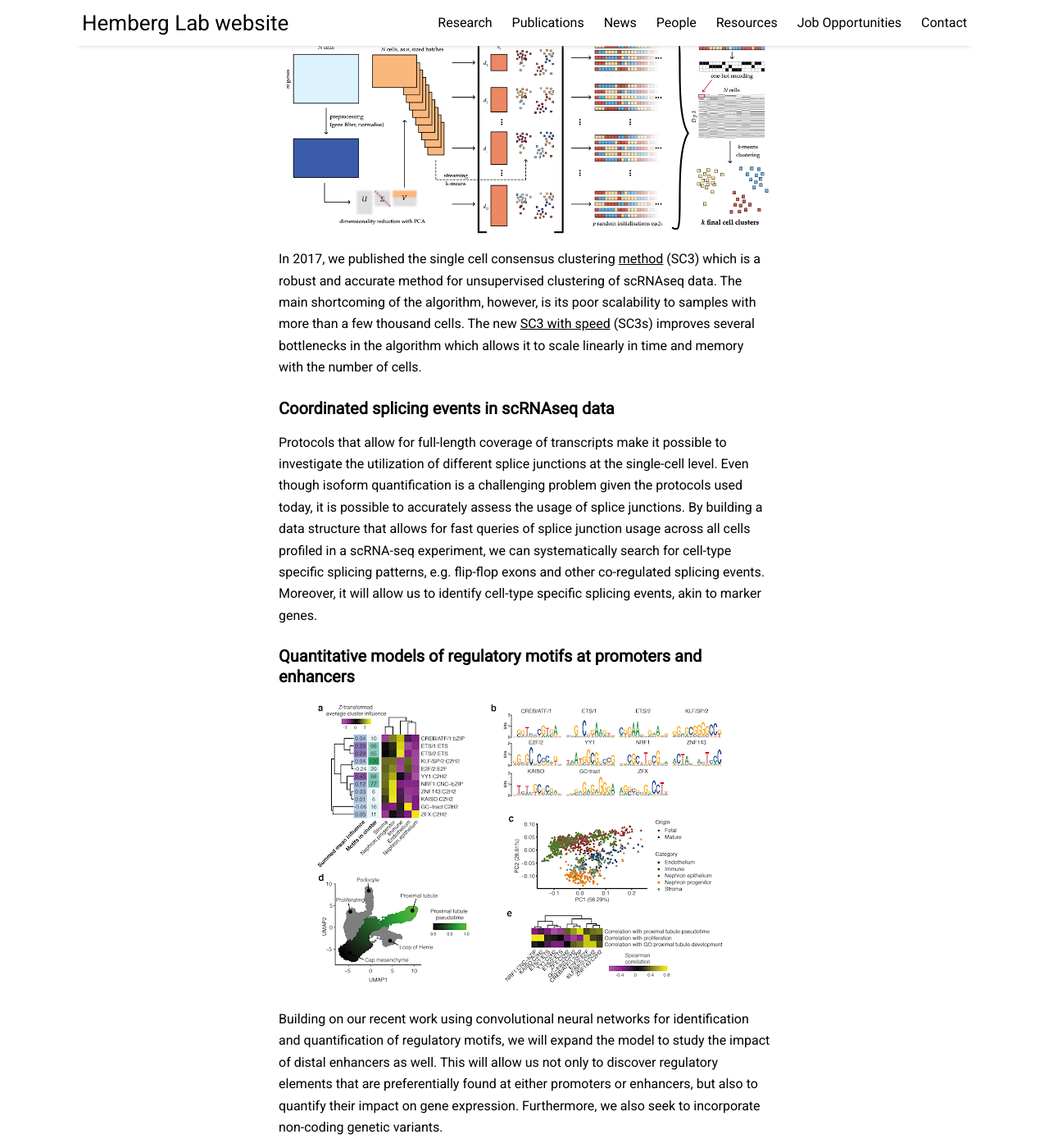
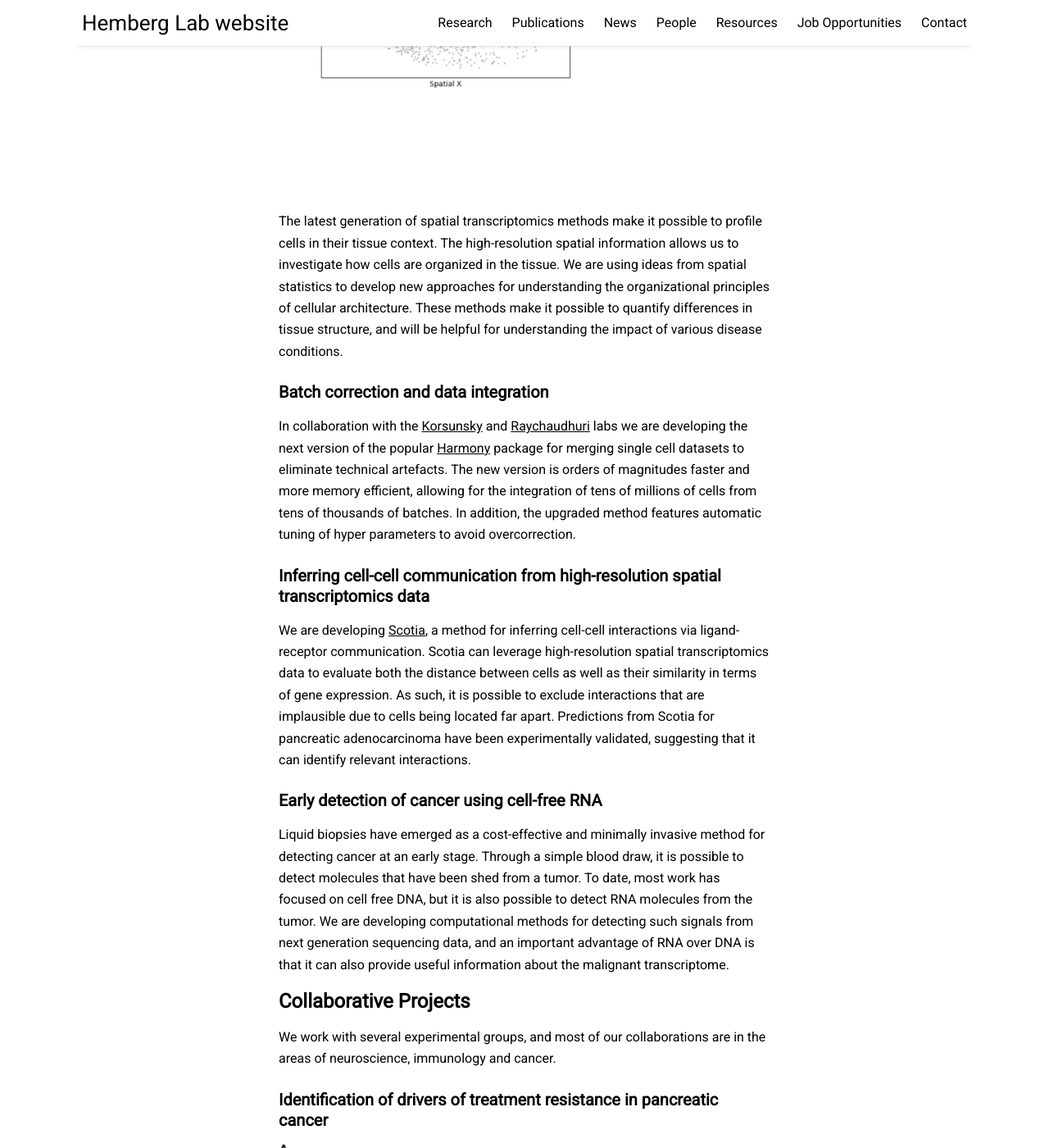
Before and after one commit to jaewon-cho/sdfasdf2dscf34fad.github.io, a Jekyll site: the page built from pages/research.md, in a window 1280 px wide and 1400 px high, scrolled down 1203 px. Shown: the whole window at 82% size. Built offline with Jekyll 4.4.1, drawn with Linux system fonts in a browser that asks for light colours; nearby versions of some CDN libraries; some of the changed text lies outside the part shown.

Commit message:
Update research and publications

```diff
--- a/pages/research.md
+++ b/pages/research.md
@@ -13,44 +13,44 @@ The cell is the fundamental unit of biology, and long term changes involve a coo
 
 We are interested in developing novel computational methods for analyzing high throughput sequencing data. In particular, there has been a focus on single-cell RNAseq, but we are also interested in other types of sequencing data.
 
-### Gene network inference using scRNAseq data
+### Quantitative metrics for analyzing cellular architecture
 
-Since the introduction of microarrays, scientists have tried to use genome wide transcriptome data to infer gene-gene interactions. With scRNAseq data it becomes possible to identify groups of cells of the same type which should in principle make this task easier. Nevertheless, the data remains noisy and in this project in collaboration with the [Lee](https://netbiolab.org/w/Welcome_to_Network_Biology_Laboratory) lab at Yonsei University in South Korea we are using a reference guided approach to leverage the large number of interactions that have been documented in the literature.
+![Pattern finding in spatial transcriptomics](/assets/img/spatialscfind_example.jpg)
 
-### Fast unsupervised clustering
+The latest generation of spatial transcriptomics methods make it possible to profile cells in their tissue context. The high-resolution spatial information allows us to investigate how cells are organized in the tissue. We are using ideas from spatial statistics to develop new approaches for understanding the organizational principles of cellular architecture. These methods make it possible to quantify differences in tissue structure, and will be helpful for understanding the impact of various disease conditions.
 
-![SC3s flow chart](/assets/img/sc3s.png)
+### Batch correction and data integration
 
-In 2017, we published the single cell consensus clustering [method](https://github.com/hemberg-lab/SC3) (SC3) which is a robust and accurate method for unsupervised clustering of scRNAseq data. The main shortcoming of the algorithm, however, is its poor scalability to samples with more than a few thousand cells. The new [SC3 with speed](https://github.com/hemberg-lab/sc3s) (SC3s) improves several bottlenecks in the algorithm which allows it to scale linearly in time and memory with the number of cells.
+In collaboration with the [Korsunsky](https://www.korsunskylab.org/) and [Raychaudhuri](https://immunogenomics.hms.harvard.edu/) labs we are developing the next version of the popular [Harmony](https://github.com/immunogenomics/harmony) package for merging single cell datasets to eliminate technical artefacts. The new version is orders of magnitudes faster and more memory efficient, allowing for the integration of tens of millions of cells from tens of thousands of batches. In addition, the upgraded method features automatic tuning of hyper parameters to avoid overcorrection.
 
-### Coordinated splicing events in scRNAseq data
+### Inferring cell-cell communication from high-resolution spatial transcriptomics data
 
-Protocols that allow for full-length coverage of transcripts make it possible to investigate the utilization of different splice junctions at the single-cell level. Even though isoform quantification is a challenging problem given the protocols used today, it is possible to accurately assess the usage of splice junctions. By building a data structure that allows for fast queries of splice junction usage across all cells profiled in a scRNA-seq experiment, we can systematically search for cell-type specific splicing patterns, e.g. flip-flop exons and other co-regulated splicing events. Moreover, it will allow us to identify cell-type specific splicing events, akin to marker genes.
+We are developing [Scotia](https://github.com/Caochris/SCOTIA), a method for inferring cell-cell interactions via ligand-receptor communication. Scotia can leverage high-resolution spatial transcriptomics data to evaluate both the distance between cells as well as their similarity in terms of gene expression. As such, it is possible to exclude interactions that are implausible due to cells being located far apart. Predictions from Scotia for pancreatic adenocarcinoma have been experimentally validated, suggesting that it can identify relevant interactions.
 
-### Quantitative models of regulatory motifs at promoters and enhancers
+### Early detection of cancer using cell-free RNA
 
-
-![Example scover analysis](/assets/img/scover.png)
-
-Building on our recent work using convolutional neural networks for identification and quantification of regulatory motifs, we will expand the model to study the impact of distal enhancers as well. This will allow us not only to discover regulatory elements that are preferentially found at either promoters or enhancers, but also to quantify their impact on gene expression. Furthermore, we also seek to incorporate non-coding genetic variants.
+Liquid biopsies have emerged as a cost-effective and minimally invasive method for detecting cancer at an early stage. Through a simple blood draw, it is possible to detect molecules that have been shed from a tumor. To date, most work has focused on cell free DNA, but it is also possible to detect RNA molecules from the tumor. We are developing computational methods for detecting such signals from next generation sequencing data, and an important advantage of RNA over DNA is that it can also provide useful information about the malignant transcriptome.
 
 ## Collaborative Projects
 
-We have worked with several experimental group in a wide range of areas including neuroscience, immunology and cancer.
+We work with several experimental groups, and most of our collaborations are in the areas of neuroscience, immunology and cancer.
+
+### Identification of drivers of treatment resistance in pancreatic cancer
+
+![PDAC_interactions](/assets/img/scotia.jpg)
+
+In collaboration with the [Hwang](https://www.whwanglab.org/) lab we are working on multiple projects related to pancreatic cancer, with a focus on understanding what are the drivers of therapeutic resistance. This is a common problem with this malignancy, and one of the main reasons behind the high mortality rates. We are analyzing high-resolution, high-plex spatial transcriptomics and spatial proteomics data to characterize the microenvironment, to understand how it varies across different malignant subtypes.
+
+### Determinants of influenza vaccine protection
+
+We are working with the [Marasco](https://marascolab.dana-farber.org/) lab to investigate what are the molecular mechanisms underlying a strong immune protection following vaccination against the seasonal flu. This is particularly important for the elderly population where protection rates are the lower and mortality is the highest. By profiling PBMCs via single cell RNAseq following vaccinations, we aim to identify cell types and genes that are associated with a favorable response.
 
 ### Perianal fistulizing disease
 
 We are working with the [Salas lab](https://www.clinicbarcelona.org/en/idibaps/research-areas/liver-digestive-system-and-metabolism/inflammatory-bowel-disease) at IDIBAPS in Barcelona to profile patients with this subtype of inflammatory bowel disease. It is our hope that single-cell profiling will make it possible to identify biomarkers and therapeutic targets.
 
-### Characterization of sequences absent from the genome
-
-![Neomers heatmap](/assets/img/neomers_heatmap.png)
-
-In collaboration with the [Ahituv lab](https://pharm.ucsf.edu/ahituv) we are investigating [nullomers](https://en.wikipedia.org/wiki/Nullomers), short k-mers that are *absent* from the genome. In our first publication we have characterized both nullomers and nullpeptides across 30 species as well as across human populations, and in a subsequent [preprint](https://www.medrxiv.org/content/10.1101/2021.08.15.21261805v1) we demonstrate how these sequences can be used as cancer biomarkers. Importantly, this includes liquid biopsies which implies that no tumor DNA is required.
-
-
 ### CAR T-cells for solid tumors
 
 ![CART UMAP](/assets/img/cart_umap.png)
 
-Together with the [Marasco lab](https://marascolab.dana-farber.org/) at the Dana-Farber Institute we are trying to understand the mechanisms involved in a novel design which is aimed at overcoming the suppresive tumor microenvironment. We are using scRNA-seq to profile the immune microenvironment.
+Together with the [Marasco lab](https://marascolab.dana-farber.org/) at the Dana-Farber Cancer Institute we are trying to understand the mechanisms involved in a novel design which is aimed at overcoming the suppresive tumor microenvironment. By profiling tumors using single cell RNAseq and spatial transcriptomics we can identify the cellular and molecular features that distinguish poor and good responders.
```
Also changed, not shown: pages/publications.md (+3 -2 lines), assets/img/scotia.jpg (added), assets/img/spatialscfind_example.jpg (added).
